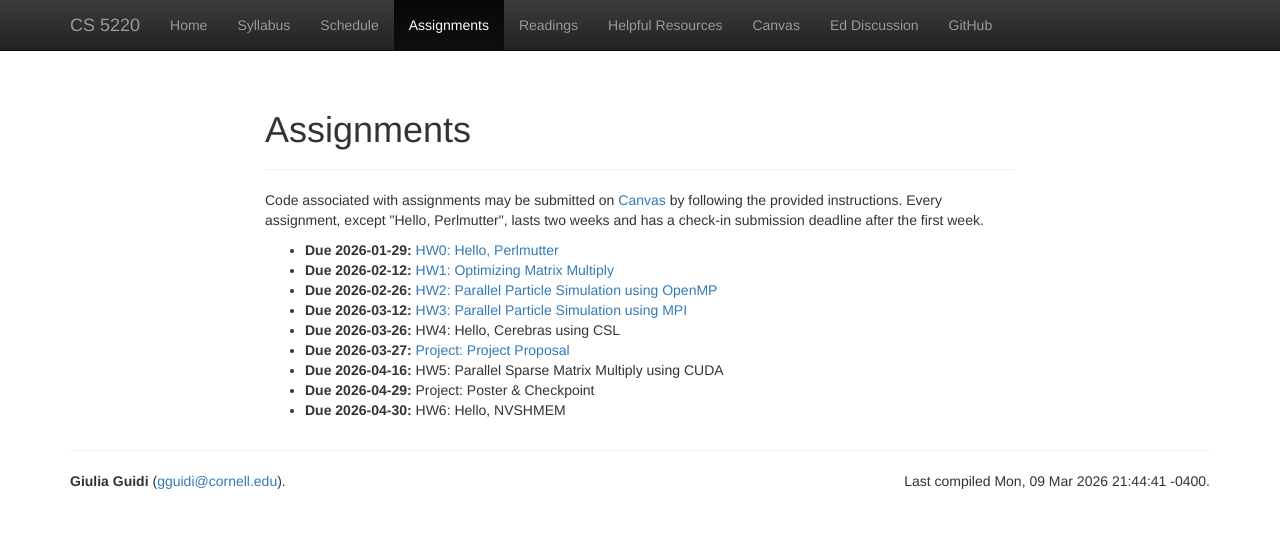
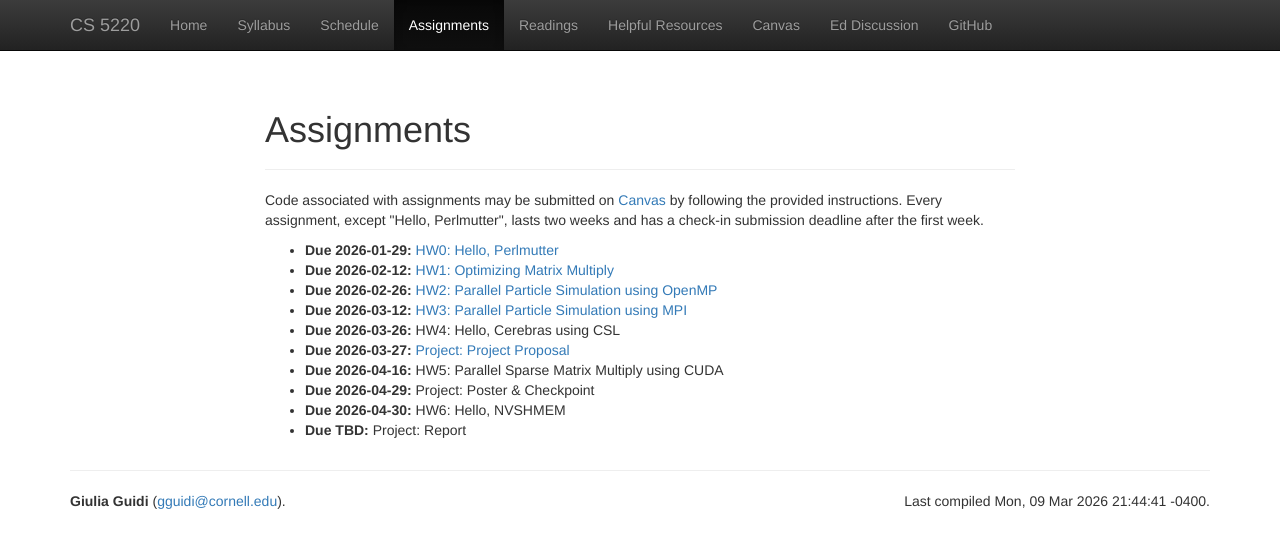
Before and after one commit to cs5220-26sp/web, a Jekyll site: the page built from web/assignments.html, in a window 1280 px wide. Shown: the top 548 px of the page. Built offline with Jekyll 4.4.1, drawn with Linux system fonts in a browser that asks for light colours; nearby versions of some CDN libraries.

Commit message:
Uncomment project report details in hw.yml

```diff
--- a/web/_data/hw.yml
+++ b/web/_data/hw.yml
@@ -34,7 +34,7 @@
   desc: "HW6: Hello, NVSHMEM"
   # file: proj3.html
   due: 2026-04-30
-# -
-#   desc: "Project: Report"
-#   # file: proj-proposal.html
-#   due: 2026-05-
+-
+  desc: "Project: Report"
+  # file: proj-proposal.html
+  due: TBD
```
